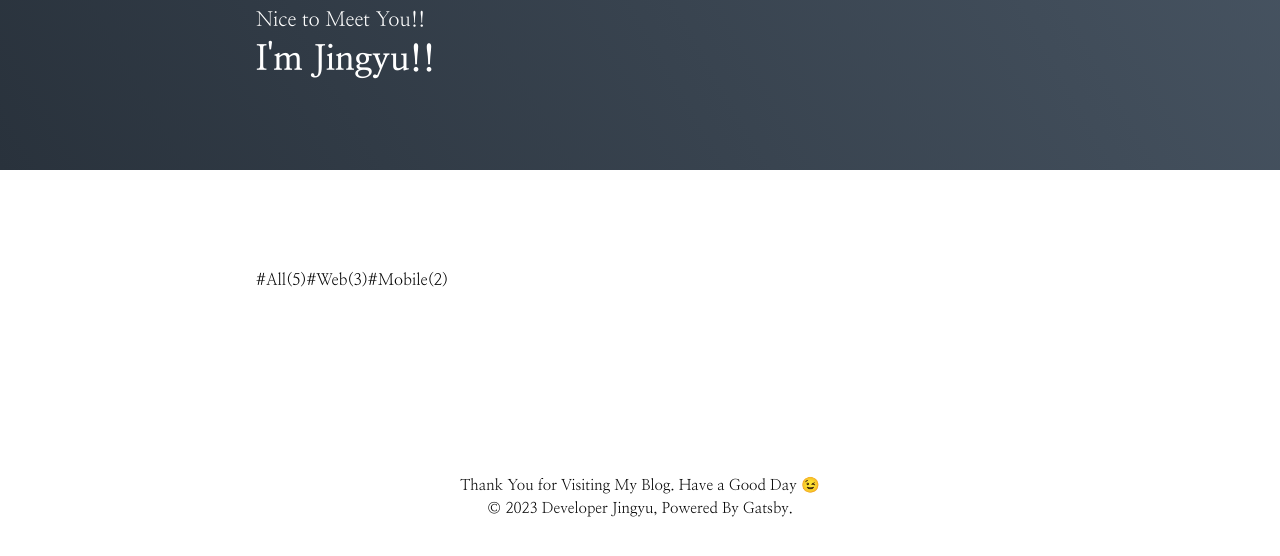
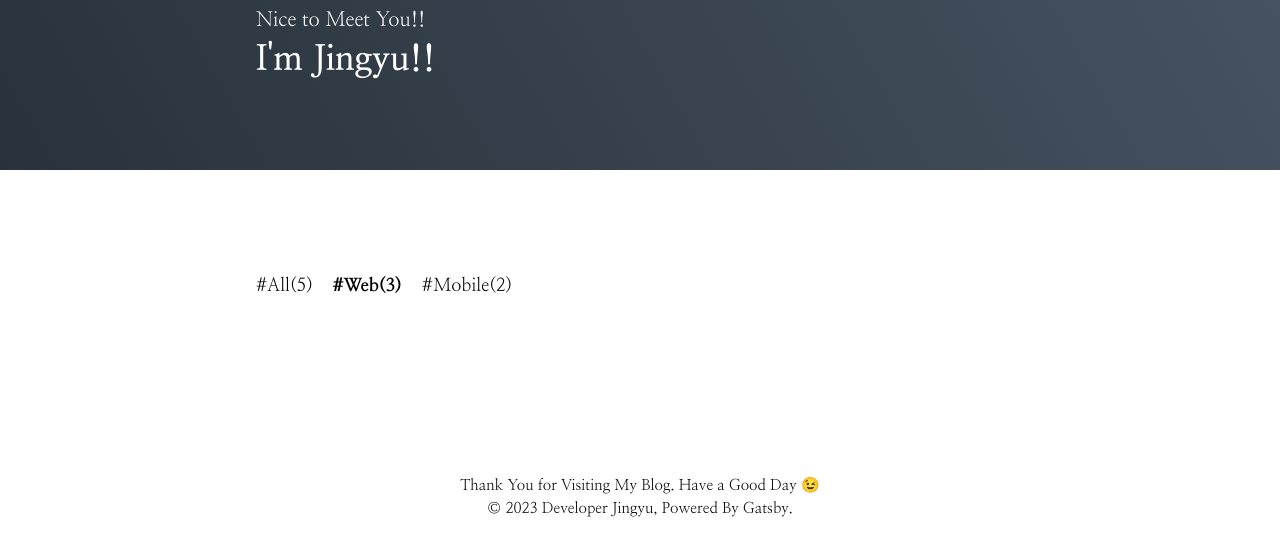
Before and after one commit to kim-jingyu/kim-jingyu.github.io, a Gatsby site: page / in a window 1280 px wide. Shown: the part 230-786 px from the top of the page. Built offline with nearby package versions, Linux system fonts and the light colour scheme; Gatsby itself is replaced by a stand-in of ours.

Commit message:
feat(jingyulog) : 카테고리 목록 컴포넌트 구현

```diff
--- a/src/components/Main/CategoryList.tsx
+++ b/src/components/Main/CategoryList.tsx
@@ -1,6 +1,17 @@
 // 카테고리 목록
-import React, { FunctionComponent } from "react";
+import React, { FunctionComponent, ReactNode } from "react";
 import styled from "@emotion/styled";
+import { Link } from "gatsby";
+
+type CategoryItemProps = {
+    active: boolean
+}
+
+type GatsbyLinkProps = {
+    children: ReactNode
+    className?: string
+    to: string
+} & CategoryItemProps
 
 export type CategoryListProps = {
     selectedCategory: string
@@ -17,6 +28,20 @@
     margin: 100px auto 0;
 `
 
+const CategoryItem = styled(({active, ...props}: GatsbyLinkProps) => (
+    <Link {...props} />
+))<CategoryItemProps>`
+    margin-right: 20px;
+    padding: 5px 0;
+    font-size: 18px;
+    font-weight: ${({active}) => (active ? '800' : '400')};
+    cursor: pointer;
+
+    &:last-of-type{
+        margin-right: 0;
+    }
+`
+
 const CategoryList: FunctionComponent<CategoryListProps> = function ({
     selectedCategory,
     categoryList,
@@ -24,9 +49,13 @@
     return (
         <CategoryListWrapper>
             {Object.entries(categoryList).map(([name, count]) => (
-                <div key={name}>
+                <CategoryItem
+                    to={`/?category=${name}`}
+                    active={name === selectedCategory}
+                    key={name}
+                >
                     #{name}({count})
-                </div>
+                </CategoryItem>
             ))}
         </CategoryListWrapper>
     )
```
